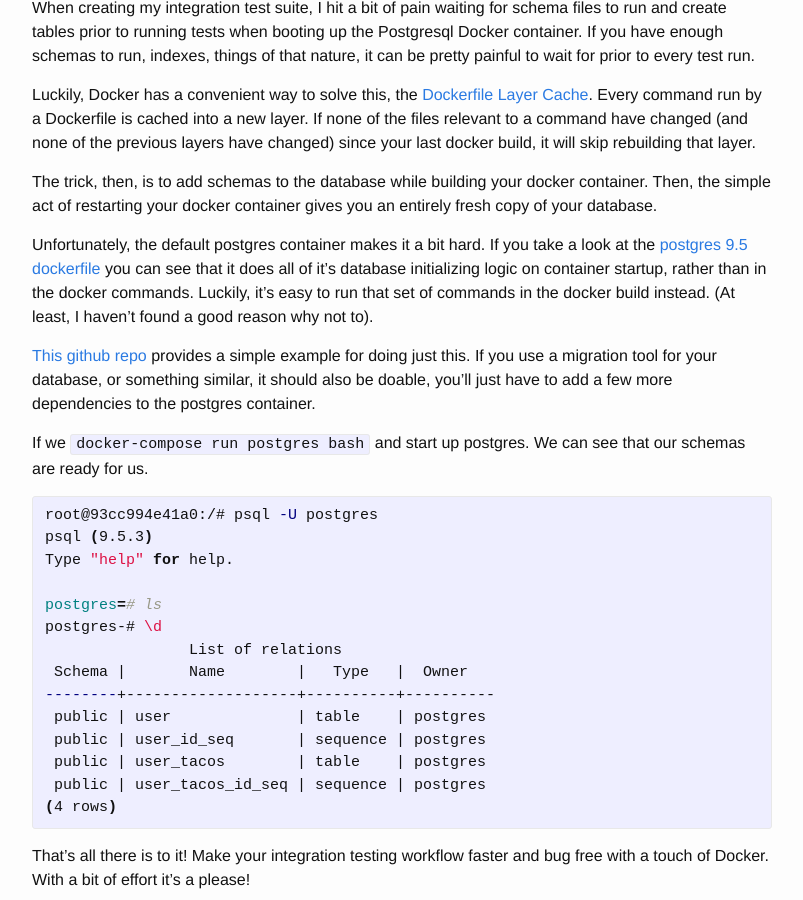
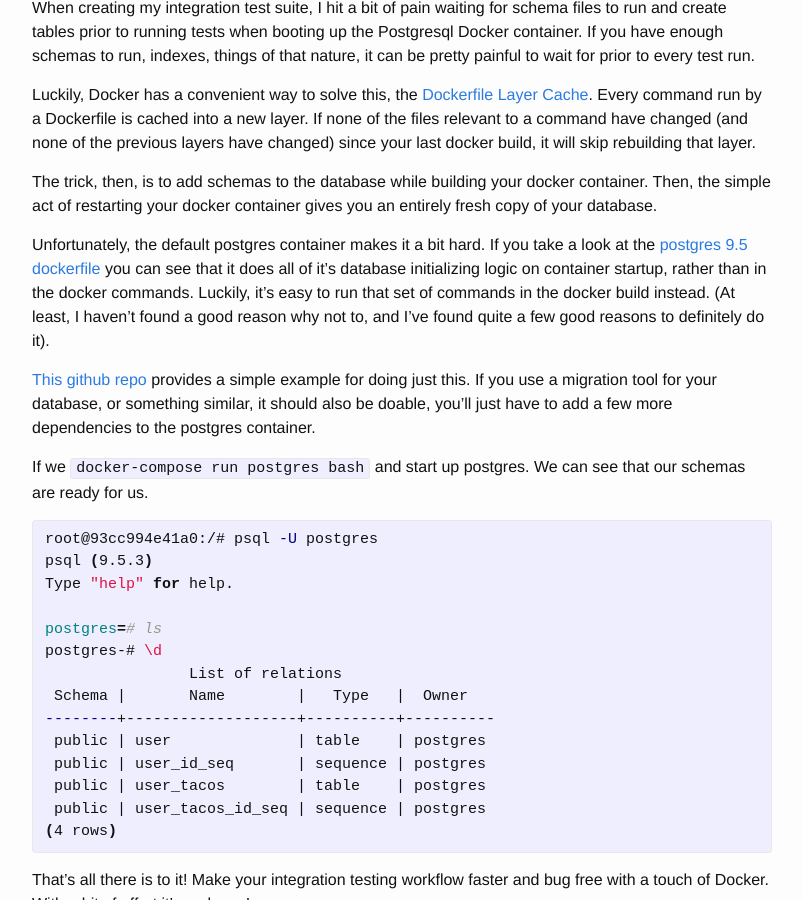
Before and after one commit to bpicolo/bpicolo.github.io, a Jekyll site: the page built from _posts/2016-06-01-welcome-to-jekyll.markdown, in a window 1280 px wide and 900 px high, scrolled down 444 px. Shown: the whole window, without its empty margins (238-1041 px from the left). Built offline with Jekyll 4.4.1, drawn with Linux system fonts in a browser that asks for light colours.

Commit message:
Slightly more text

```diff
--- a/_posts/2016-06-01-welcome-to-jekyll.markdown
+++ b/_posts/2016-06-01-welcome-to-jekyll.markdown
@@ -32,7 +32,8 @@ Unfortunately, the default postgres container makes it a bit hard. If you take
 a look at the [postgres 9.5 dockerfile][default-dockerfile] you can see that it
 does all of it's database initializing logic on container startup, rather than
 in the docker commands. Luckily, it's easy to run that set of commands in the
-docker build instead. (At least, I haven't found a good reason why not to).
+docker build instead. (At least, I haven't found a good reason why not to, and I've
+found quite a few good reasons to definitely do it).
 
 [This github repo][example] provides a simple example for doing just this. If you
 use a migration tool for your database, or something similar, it should also be doable,
```
